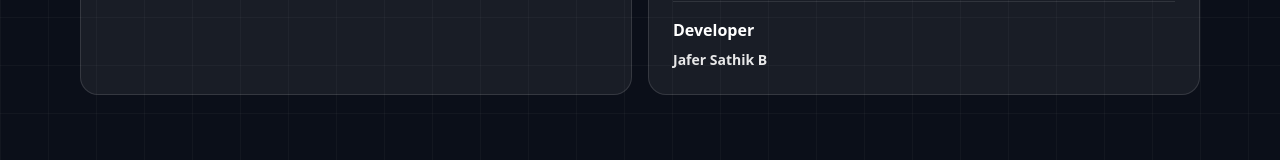
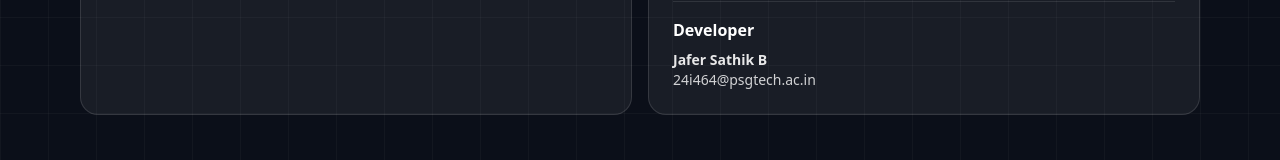
Before and after one commit to jafersathikb86/yutira, a Next.js app: page /contact in a window 1280 px wide. Shown: the part 367-527 px from the top of the page. Built offline with nearby package versions, Linux system fonts and the light colour scheme; no server answers.

Commit message:
Update page.js

```diff
--- a/app/contact/page.js
+++ b/app/contact/page.js
@@ -35,6 +35,7 @@ export default function ContactPage() {
             <div className="font-semibold">Developer</div>
             <div className="mt-2 text-sm text-white/80">
               <div className="text-white/90 font-semibold">Jafer Sathik B</div>
+<div>24i464@psgtech.ac.in</div>
             </div>
           </div>
         </div>
```
